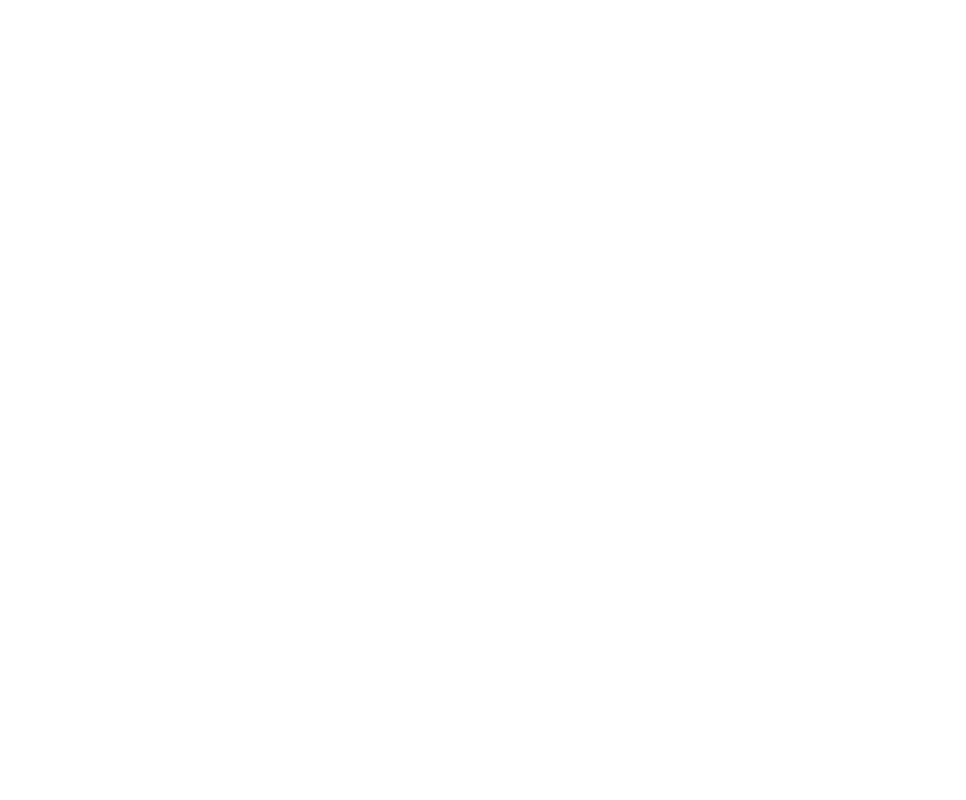
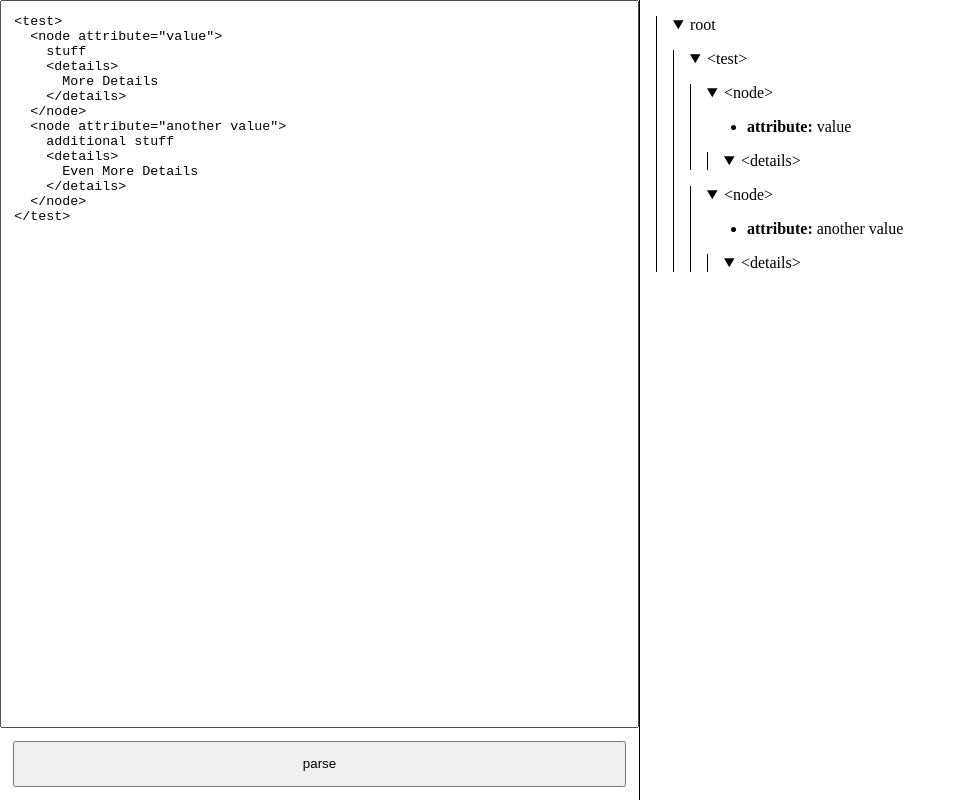
Before and after one commit to potch/xmlom, a website: page example.html in a window 1280 px wide. Shown: the whole page, without its empty margins (0-966 px from the left). Drawn offline with Linux system fonts and the light colour scheme.

Commit message:
3.2.0
* Expose the options surface of the underlying `sax-js` library
* Small in-browser test interface

```diff
--- a/example.html
+++ b/example.html
@@ -3,17 +3,98 @@
   <head>
     <meta charset="utf-8">
     <title>xmlom browser test</title>
+    <style>
+      .app {
+        display: grid;
+        position: absolute;
+        top: 0;
+        left: 0;
+        width: 100vw;
+        height: 100vh;
+        grid-template-columns: 1fr 1fr;
+      }
+      .doc {
+        margin: 0;
+        padding: 1em;
+        resize: none;
+      }
+      .out {
+        padding: 1em;
+        white-space: pre-wrap;
+      }
+      .edit {
+        border-right: 1px solid black;
+        display: grid;
+        grid-template-rows: 1fr auto;
+      }
+      button {
+        padding: 1em;
+        margin: 1em;
+      }
+      details {
+        padding-left: 1em;
+        border-left: 1px solid black;
+      }
+    </style>
   </head>
   <body>
+    <div class="app">
+      <div class="edit">
+        <textarea class="doc"></textarea>
+        <button class="submit">parse</button>
+      </div>
+      <div class="out"></div>
+    </div>
     <script src="browser/xmlom.js"></script>
     <script>
       fetch('test/01.xml')
       .then(r => r.text())
-      .then(t => xmlom.parseString(t))
-      .then(o => {
-        console.log(o);
-        window.obj = o;
+      .then(t => {
+        document.querySelector('.doc').appendChild(document.createTextNode(t));
+        parse(t);
+      })
+
+      function walk(node) {
+        let s = '<details open>';
+        s += '<summary>';
+        if (node.root) {
+          s += 'root';
+        } else {
+          s += '&lt;' + node.name + '>';
+        }
+        s += '</summary>';
+        if (node.attrs) {
+          s += '<ul>';
+          for (var i in node.attrs) {
+            s += '<li>'
+            s += '<b>' + i + ':</b> ' + node.attrs[i];
+            s += '</li>'
+          }
+          s += '</ul>';
+        }
+        if (node.children) {
+          node.children.forEach(c => s += walk(c));
+        }
+        s += '</details>';
+        return s;
+      }
+
+      function parse(s) {
+        xmlom.parseString(s)
+        .then(function (doc) {
+          document.querySelector('.out').innerHTML = walk(doc.root);
+          window.doc = doc;
+          console.log(doc);
+        })
+        .catch(function (error) {
+          document.querySelector('.out').innerText = error;
+        })
+      }
+
+      document.querySelector('button').addEventListener('click', function (e) {
+        parse(document.querySelector('.doc').value);
       });
+
     </script>
   </body>
 </html>
--- a/package.json
+++ b/package.json
@@ -1,6 +1,6 @@
 {
   "name": "xmlom",
-  "version": "3.1.0",
+  "version": "3.2.0",
   "description": "Tiny XML Object Model",
   "main": "index.js",
   "directories": {
```
Also changed, not shown: index.js (+6 -4 lines), browser/xmlom.js.
